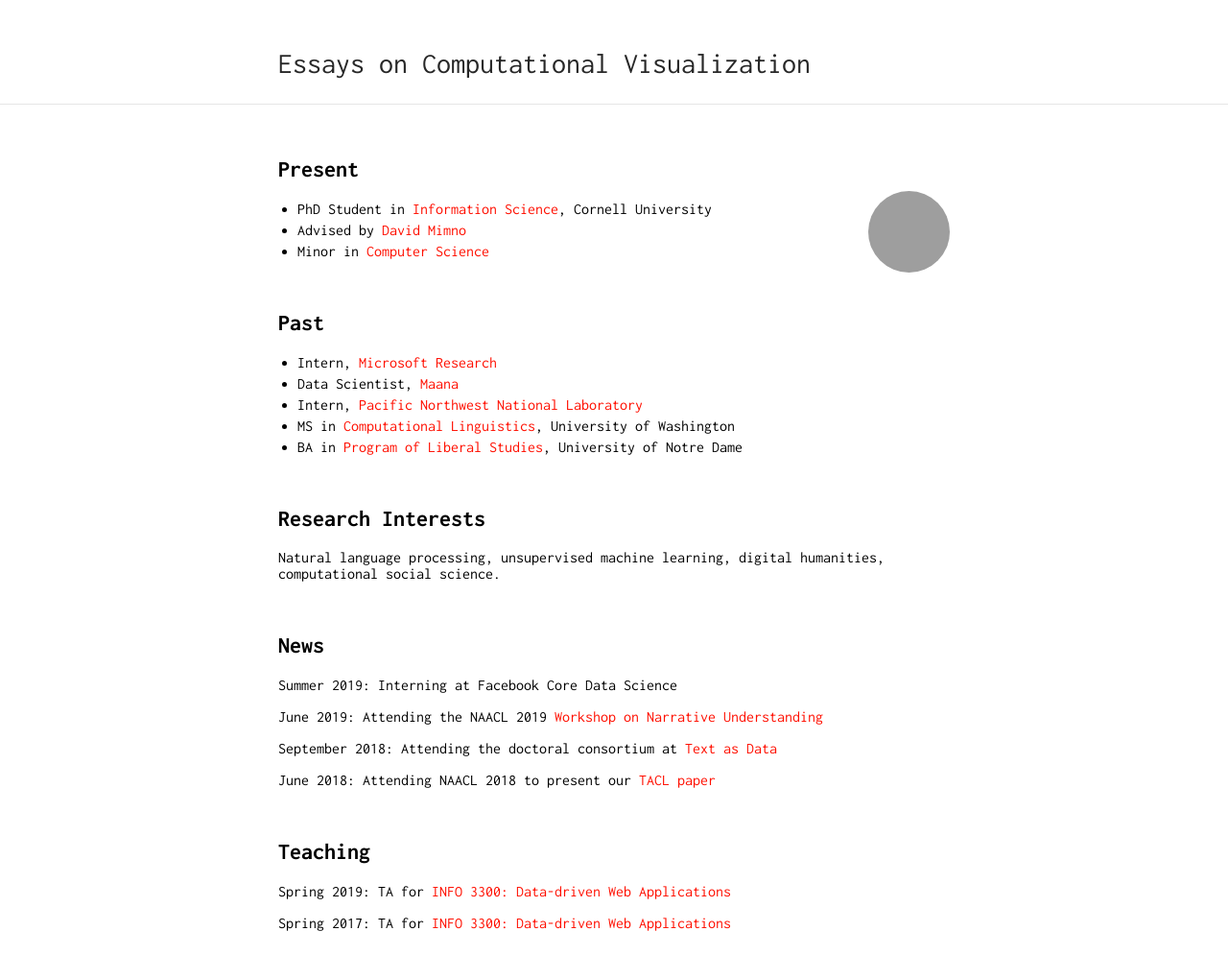
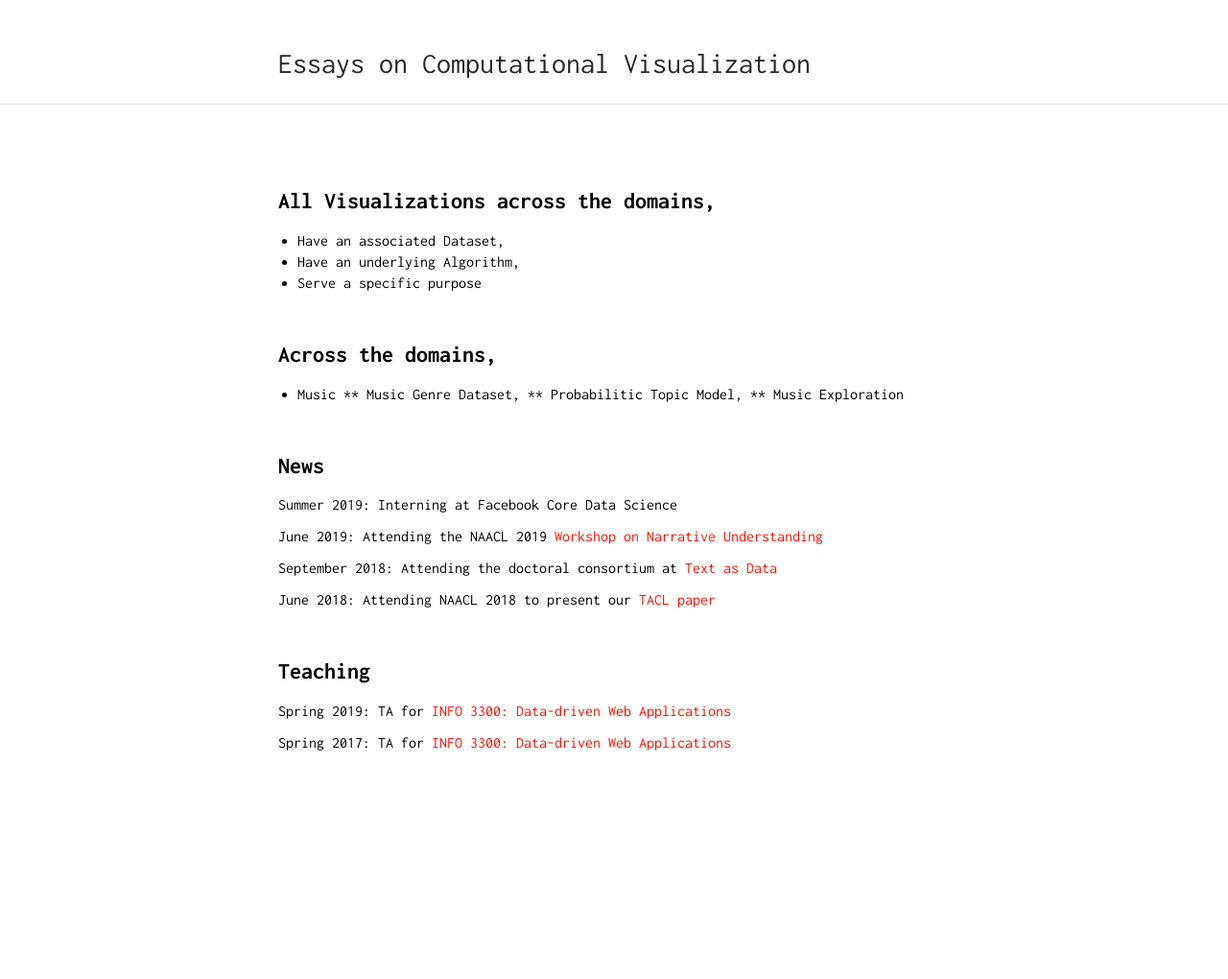
Before and after one commit to panda-swaroop/panda-swaroop.github.io, a Jekyll site: the page built from index.md, in a window 1280 px wide. Shown: the whole page at 96% size. Built offline with Jekyll 4.4.1, drawn with Linux system fonts in a browser that asks for light colours; after the commit the page ends 900 px from its top, so only the background shows below that; grey boxes are pictures that could not be loaded.

Commit message:
Update index.md

```diff
--- a/index.md
+++ b/index.md
@@ -10,38 +10,29 @@ layout: default
 
 <!-- I'm an [Information Science](http://infosci.cornell.edu/) PhD student at Cornell University working in natural language processing. My advisor is [David Mimno](https://mimno.infosci.cornell.edu/).
 
-I have a master's degree in computational linguistics from the University of Washington, where I was advised by [Fei Xia](http://faculty.washington.edu/fxia/), and I've worked at organizations like [Microsoft](https://www.microsoft.com/en-us/research/project/empowermd/), [Pacific Northwest National Laboratory](https://www.pnl.gov/) (PNNL), and [Maana](https://www.maana.io/), a data analytics startup. -->
+## Thinking of the Title
 
-<!-- ## Research Interests
 
-My research is in natural language processing and machine learning. I'm interested in unsupervised and semi-supervised techniques, such as word embeddings and topic modeling. I study how these techniques can be used to explore new datasets, ranging from social media to literature to medical data. I'm especially interested in questions about narrative and semantic similarity.
 
-<br> -->
-
-## Present
-
-<img class="profile-picture" src="me.jpg">
-
-* PhD Student in [Information Science](http://infosci.cornell.edu/), Cornell University
-* Advised by [David Mimno](https://mimno.infosci.cornell.edu/)
-* Minor in [Computer Science](https://www.cs.cornell.edu/)
+* Why Computational? The visualization is strictly based upon a statistical algorithm as opposed to a creative visualization.
+* Why Essays? The underlying algorithms are theorized with design sensibilities as opposed to brute-force and indifferent computing.
 <!-- * Interests: NLP, ML, unsupervised methods, digital humanities, computational social science -->
 
 <br>
 
-## Past
+## All Visualizations across the domains,
 
-* Intern, [Microsoft Research](https://www.microsoft.com/en-us/research/)
-* Data Scientist, [Maana](https://www.maana.io/)
-* Intern, [Pacific Northwest National Laboratory](https://www.pnl.gov/)
-* MS in [Computational Linguistics](https://www.compling.uw.edu/), University of Washington
-* BA in [Program of Liberal Studies](https://pls.nd.edu/), University of Notre Dame
+* Have an associated Dataset,
+* Have an underlying Algorithm,
+* Serve a specific purpose
 
 <br>
 
-## Research Interests
-
-Natural language processing, unsupervised machine learning, digital humanities, computational social science.
+## Across the domains,
+* Music
+** Music Genre Dataset,
+** Probabilitic Topic Model,
+** Music Exploration
 
 <br>
 
```
